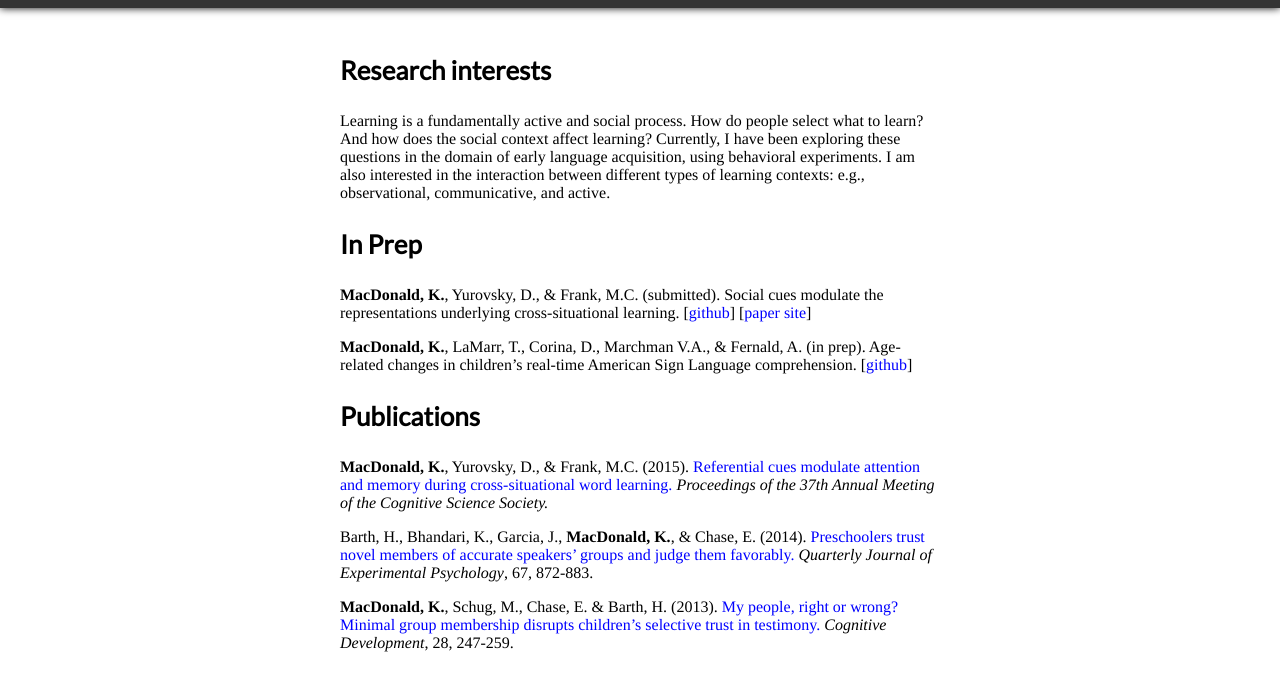
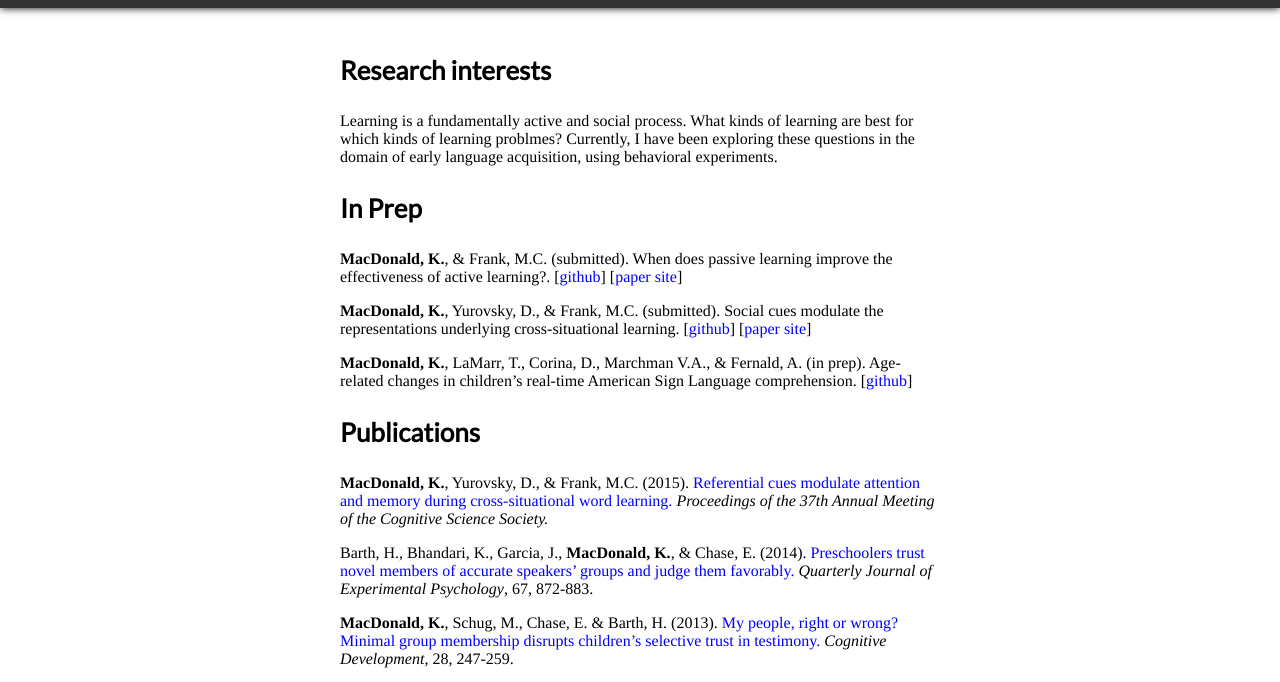
Before and after one commit to kemacdonald/website, a plain HTML site: page projects.html in a window 1280 px wide. Shown: the part 42-724 px from the top of the page. Drawn offline with Linux system fonts and the light colour scheme.

Commit message:
updated CV

```diff
--- a/projects.html
+++ b/projects.html
@@ -20,9 +20,13 @@
 
 	<h3>Research interests</h3>
 
-    		<p>Learning is a fundamentally active and social process. How do people select what to learn? And how does the social context affect learning? Currently, I have been exploring these questions in the domain of early language acquisition, using behavioral experiments. I am also interested in the interaction between different types of learning contexts: e.g., observational, communicative, and active.</p>
+    		<p>Learning is a fundamentally active and social process. What kinds of learning are best for which kinds of learning problmes? Currently, I have been exploring these questions in the domain of early language acquisition, using behavioral experiments.</p>
 
 	<h3>In Prep</h3>
+
+	<p><b>MacDonald, K.</b>, & Frank, M.C. (submitted). When does passive learning improve the effectiveness of active learning?. [<a href="https://github.com/kemacdonald/Act-Learn" target="_blank">github</a>] [<a href="https://kemacdonald.github.io/Act-Learn/" target="_blank">paper site</a>]
+	 </p>
+
 
 	 <p><b>MacDonald, K.</b>, Yurovsky, D., & Frank, M.C. (submitted). Social cues modulate the representations underlying cross-situational learning. [<a href="https://github.com/kemacdonald/soc_xsit" target="_blank">github</a>] [<a href="http://kemacdonald.github.io/soc_xsit/" target="_blank">paper site</a>]
 	 </p>
```
Also changed, not shown: 5 other files.
